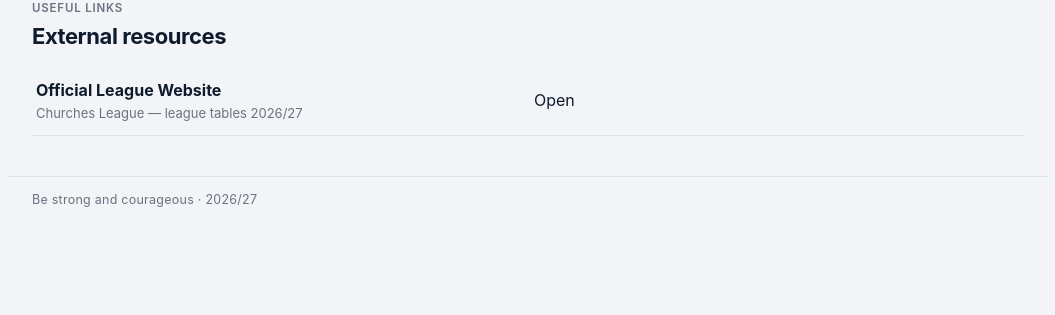
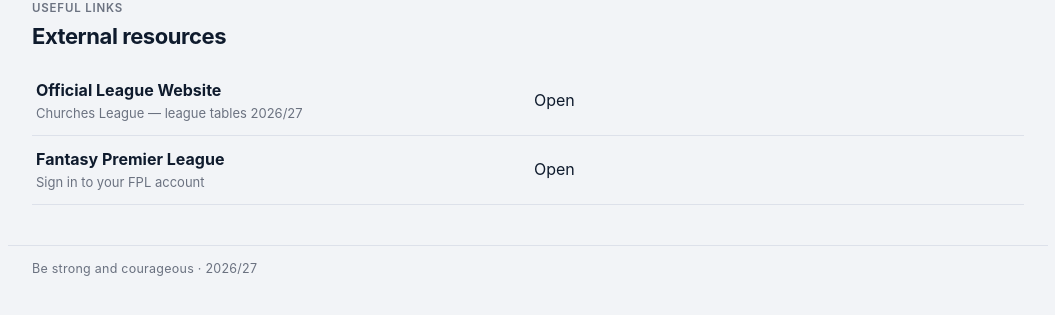
Before and after one commit to thollywood1888/united-churches-ayr, a FastAPI app: page /links in a window 1280 px wide. Shown: the part 162-477 px from the top of the page, without its empty margins (112-1167 px from the left). Run offline with FastAPI, Linux system fonts and the light colour scheme; the visitor is signed in with stand-in values (Sample User, id 1); data comes from the database, SQL or seed files in the repository.

Commit message:
Add Fantasy Premier League link to Links page
Co-Authored-By: Claude Sonnet 4.6 <noreply@anthropic.com>

```diff
--- a/app/templates/links.html
+++ b/app/templates/links.html
@@ -13,6 +13,13 @@
     </span>
     <a class="ghost" href="https://www.churchesleague.com/league-tables-2026-2027" target="_blank" rel="noopener noreferrer">Open</a>
   </li>
+  <li>
+    <span style="flex:1">
+      <strong>Fantasy Premier League</strong>
+      <span class="when">Sign in to your FPL account</span>
+    </span>
+    <a class="ghost" href="https://account.premierleague.com/as/authorize?client_id=bfcbaf69-aade-4c1b-8f00-c1cb8a193030&redirect_uri=https%3A%2F%2Ffantasy.premierleague.com%2F&response_type=code&scope=openid+profile+email+offline_access&state=6693d5360f3548f487ccbeaba3025282&code_challenge=xMbWKp9m4I3ZgrHVor0R2lQg9FNzSIJO-NE2o48M2Hs&code_challenge_method=S256&language=en" target="_blank" rel="noopener noreferrer">Open</a>
+  </li>
 </ul>
 
 {% endblock %}
```
